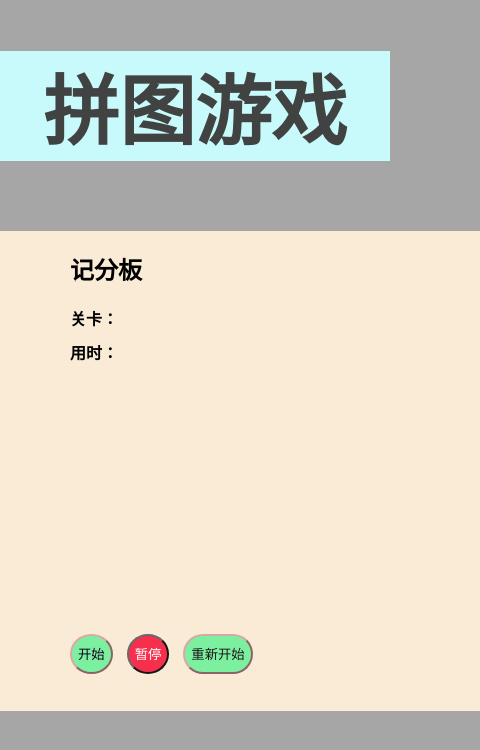
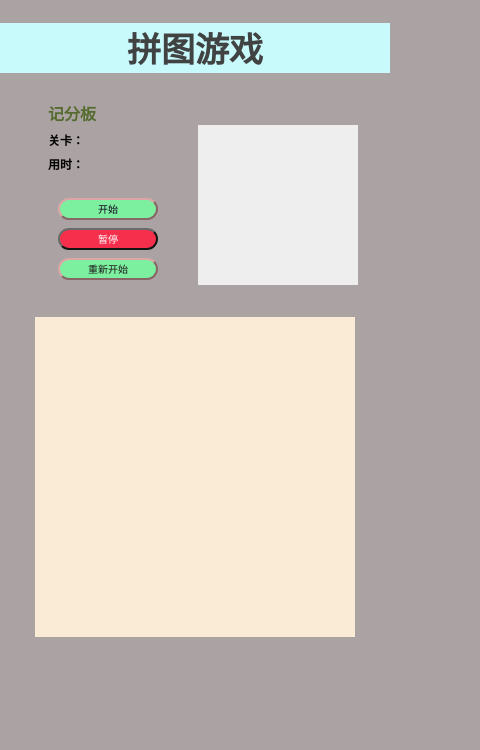
Before and after one commit to MikeYu414/Picture-puzzle, a plain HTML site: page index.html in a window 390 px wide. Shown: the whole page, 480 px wide, since content can reach past the window. Drawn offline with Linux system fonts and the light colour scheme.

Commit message:
Add files via upload

```diff
--- a/index.html
+++ b/index.html
@@ -6,7 +6,7 @@
     <title>Picture puzzle</title>
     <style type="text/css">
         html{
-            background-color: #a6a6a6;
+            background-color: #aba3a3;
         }
         body{
             margin: 0;
@@ -40,6 +40,7 @@
         }
         #preview{
             height: 240px;
+            background-color: #eee;
             width: 240px;
         }
         .buttons{
@@ -67,11 +68,14 @@
             color: #1d1919;
             border-color: #dca6a6;
         }
-        button:hover{
-            transform: scale(1.2);
-            transition: all .3s ease;
-            cursor: pointer;
+        @media screen and (min-width: 480px) {
+            button:hover{
+                transform: scale(1.2);
+                transition: all .3s ease;
+                cursor: pointer;
+            }
         }
+
         #pausepanel{
             height: 100vh;
             width: 100vw;
@@ -86,6 +90,64 @@
             transition: all .3s ease;
             font-size: 20px;
         }
+
+        @media screen and (max-width: 480px) {
+            .box{
+                top:150px;
+                width: 320px;
+                height: 320px;
+                margin-top: 244px;
+            }
+            .head{
+                height: 50px;
+                margin-bottom: 22px;
+            }
+            .head h1{
+                font-size: 34px !important;
+            }
+            #preview{
+                height: 160px;
+                width: 160px;
+                position: absolute;
+                right: -10px;
+                top: 30px;
+            }
+            #scorepanel {
+                right: 42px;
+                width: 300px;
+                height: 350px;
+            }
+            #restart{
+                display: block;
+            }
+            #pause{
+                display: block;
+            }
+            .buttons{
+                position: absolute;
+                left: 10px;
+                margin-top: 11px;
+            }
+            button{
+                margin-top: 8px;
+                width: 100px;
+                height: 22px !important;
+                font-size: 10px;
+                border-radius: 20px !important;
+            }
+            .mt-6{
+                margin: 6px 0 !important;
+            }
+            .font-16 {
+                font-size: 16px !important;
+            }
+            h2{
+                color: darkolivegreen;
+            }
+            span{
+                font-size: 12px;
+            }
+        }
     </style>
     <script src="./js/jquery.js"></script>
     <script src="index.js"></script>
@@ -95,12 +157,12 @@
         <h1 style="text-align: center;font-size: 76px;color: #414242;">拼图游戏</h1>
     </div>
     <div id="scorepanel">
-        <h2>记分板</h2>
-        <div style="margin: 10px 0;font-weight: 900;">
+        <h2 class="mt-6 font-16">记分板</h2>
+        <div class="mt-6" style="margin: 10px 0;font-weight: 900;">
             <span>关卡：</span>
             <span id="level"></span>
         </div>
-        <div style="margin: 10px 0;font-weight: 900;">
+        <div class="mt-6" style="margin: 10px 0;font-weight: 900;">
             <span>用时：</span>
             <span id="time" style="color: white;"></span>
         </div>
--- a/index.js
+++ b/index.js
@@ -81,12 +81,12 @@ class Game {
          this.randomOrder();
          this._state = this.Processing;
          $("#start").hide();
-         $(".fragment").click(e => {
+         $(".fragment").on("click",(e => {
             var p = $(e.target).attr("data-position").split(",");
             var x = p[0];
             var y = p[1];
             this.click(x, y);
-         });
+         }));
       }, 300);
    }
    getRandom(max){
@@ -114,7 +114,9 @@ class Game {
       $("#preview").css({background: `url(${this._img}) 0 0 no-repeat`, "background-size": "240px 240px"});
    }
    constructor(){
-
+      if (window.innerWidth < 480) {
+         this.BoxWidth = 320;
+      }
    }
 
    start(){
@@ -245,19 +247,19 @@ class Game {
 
 $(function() {
    var game = new Game();
-   $("#start").click(e => {
+   $("#start").on("click",(e => {
       game.start();
-   });
-   $("#pause").click(e => {
+   }));
+   $("#pause").on("click",(e => {
       game.pauseSW();
       $("#pausepanel").show();
-   });
-   $("#restart").click(e => {
+   }));
+   $("#restart").on("click",(e => {
       game.stopSW();
       game.start();
-   });
-   $("#continue").click(e => {
+   }));
+   $("#continue").on("click",(e => {
       $("#pausepanel").hide();
       game.startSW();
-   });
+   }));
 })
```
